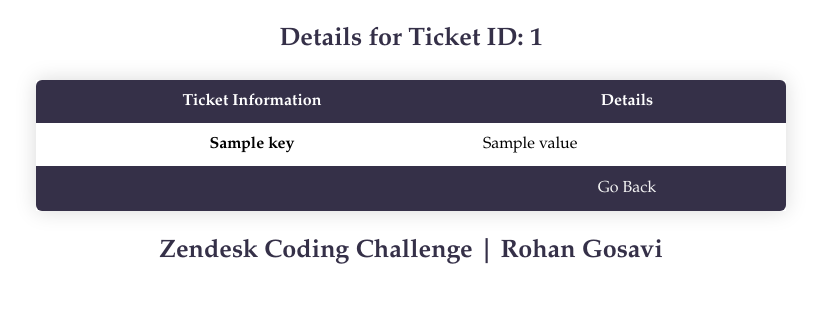
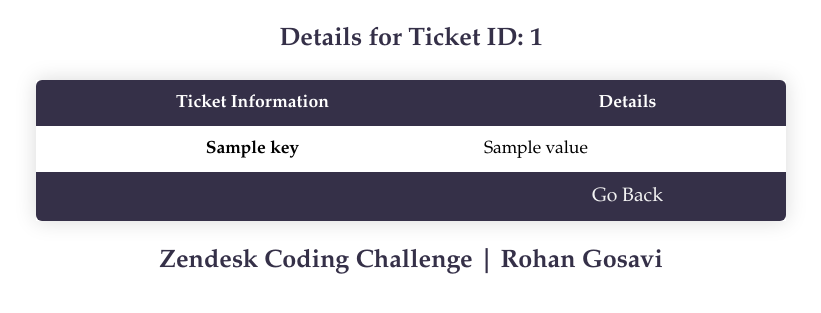
Before and after one commit to rohangosavi01/zendesk-ticket-viewer, a Flask app: template zd/templates/ticket.html in a window 1280 px wide. Shown: the top 313 px of the page, without its empty margins (229-1050 px from the left). Run offline with Flask 2, Linux system fonts and the light colour scheme; the template is opened without the code that fills it: most values are stand-ins (such as "Sample title", 1, 10 or a date in 2020).

Commit message:
Update ticket.html

```diff
--- a/zd/templates/ticket.html
+++ b/zd/templates/ticket.html
@@ -37,7 +37,7 @@
             table-layout: fixed;
             border-collapse: collapse;
             margin: 25px 0;
-            font-size: 1.0em;
+            font-size: 1.1em;
             font-family: sans-serif;
             min-width: 750px;
             box-shadow: 0 0 20px rgba(0, 0, 0, 0.15);
@@ -62,7 +62,7 @@
         }
 
         .styled-table tbody tr:nth-of-type(even) {
-            background-color: #f3f3f3;
+            background-color: #ebedfdb1;
 
         }
 
@@ -112,13 +112,14 @@
             color: #f3f3f3;
             width: 100%;
             height: 100%;
-            font-size: 1.0em;
+            font-size: 1.1em;
         }
 
         .view_ticket {
             width: 75%;
             height: 100%;
             border-radius: 6px;
+            color: #ababab;
         }
     </style>
 
```
